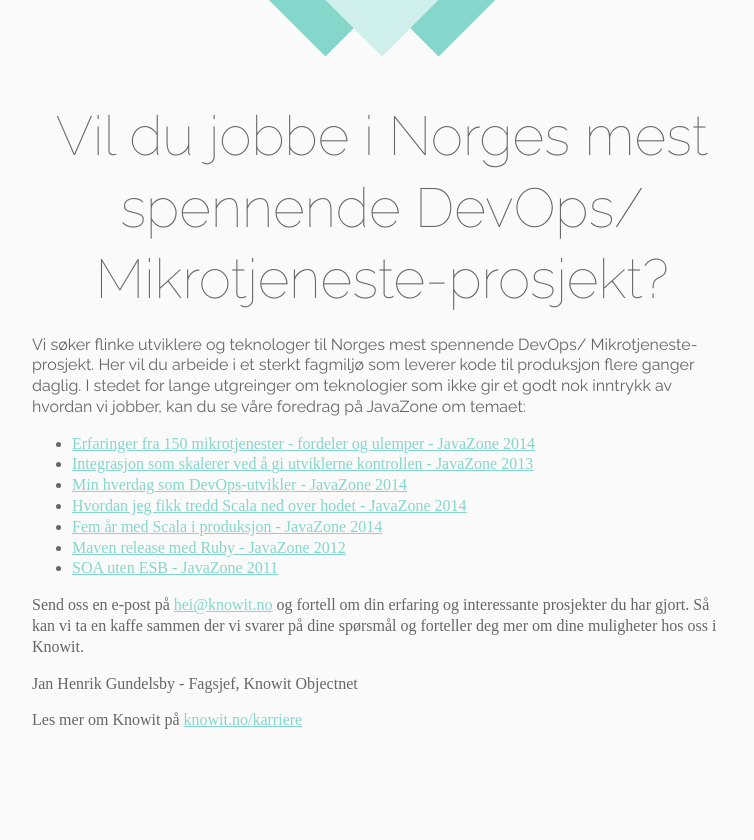
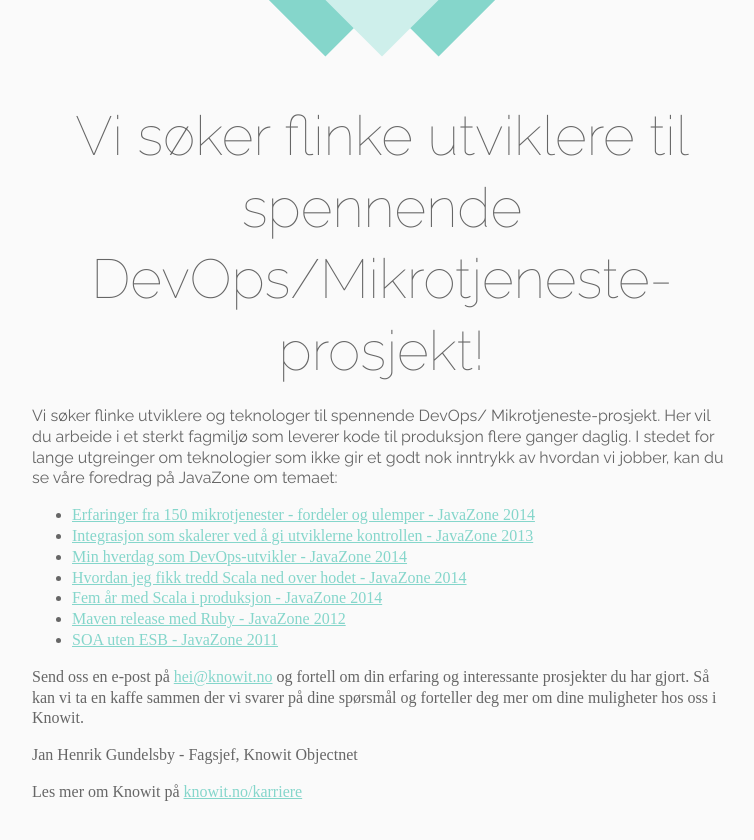
Before and after one commit to knowit/devops.knowit.no, a website: page index.html in a window 1280 px wide. Shown: the whole page, without its empty margins (258-1012 px from the left). Drawn offline with nearby package versions, Linux system fonts and the light colour scheme.

Commit message:
Endret tittel og tekst

```diff
--- a/index.html
+++ b/index.html
@@ -3,7 +3,7 @@
   <head>
     <meta charset="utf-8">
     <meta name="viewport" content="initial-scale=1, maximum-scale=1">
-    <title>Vil du jobbe i Norges største DevOps/ Mikrotjeneste-prosjekt?</title>
+    <title>Vi søker flinke utviklere til spennende DevOps/Mikrotjeneste-prosjekt!?</title>
     <link href="http://fonts.googleapis.com/css?family=Raleway:500,400,300,200,100" rel="stylesheet" type="text/css">
     <link href="http://cdnjs.cloudflare.com/ajax/libs/normalize/3.0.0/normalize.min.css" rel="stylesheet" type="text/css">
     <link rel="stylesheet" href="style.css">
@@ -12,9 +12,9 @@
   <body>
     <section class="two">
       <div class="content">
-        <h1>Vil du jobbe i Norges mest spennende DevOps/ Mikrotjeneste-prosjekt?</h1>
+        <h1>Vi søker flinke utviklere til spennende DevOps/Mikrotjeneste-prosjekt!</h1>
         <p class="lead">
-          Vi søker flinke utviklere og teknologer til Norges mest spennende DevOps/ Mikrotjeneste-prosjekt. Her vil du
+          Vi søker flinke utviklere og teknologer til spennende DevOps/ Mikrotjeneste-prosjekt. Her vil du
           arbeide i et sterkt fagmiljø
           som leverer kode til produksjon flere ganger daglig. I stedet for lange utgreinger om teknologier som
           ikke gir et godt nok inntrykk
```
